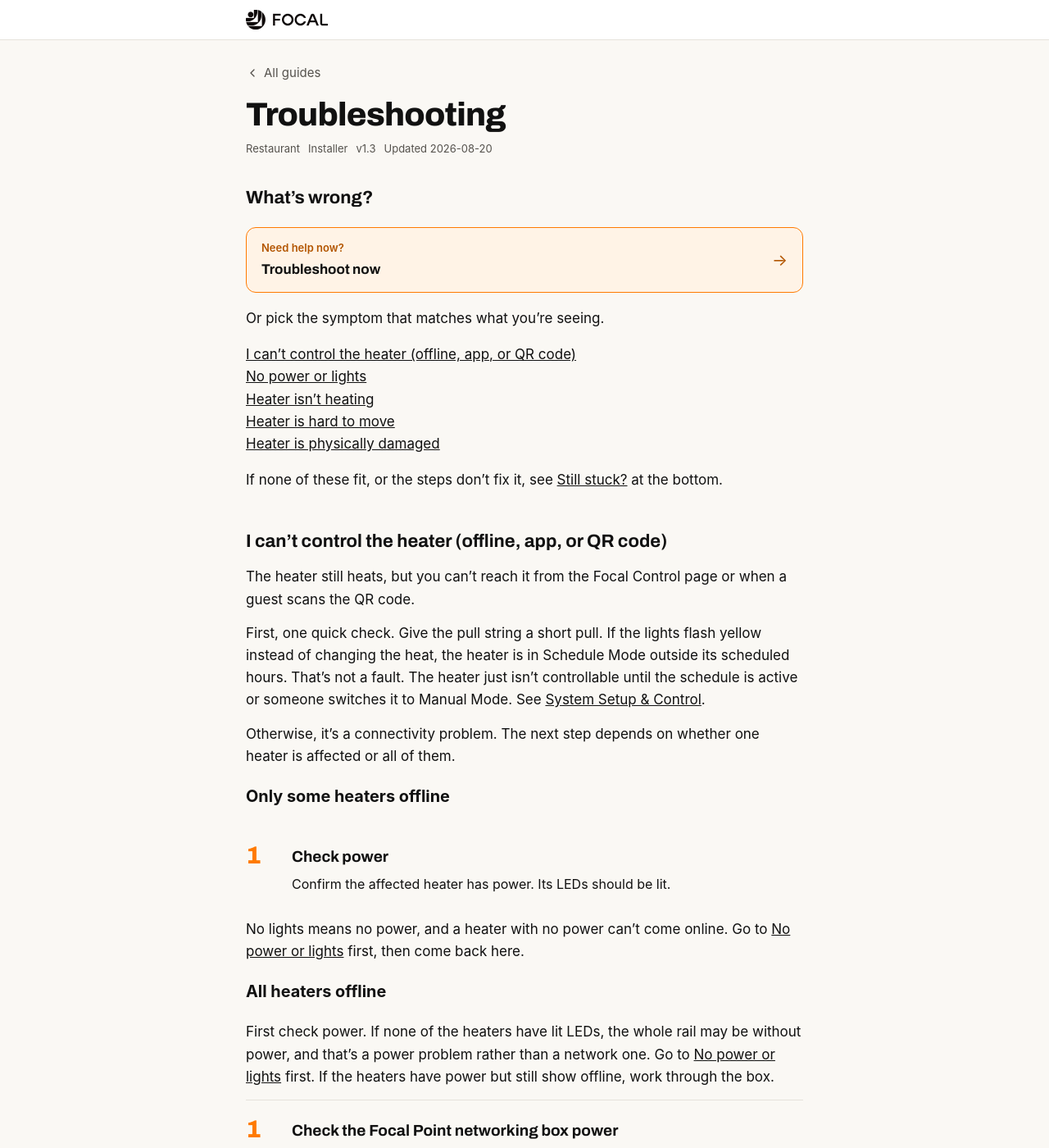
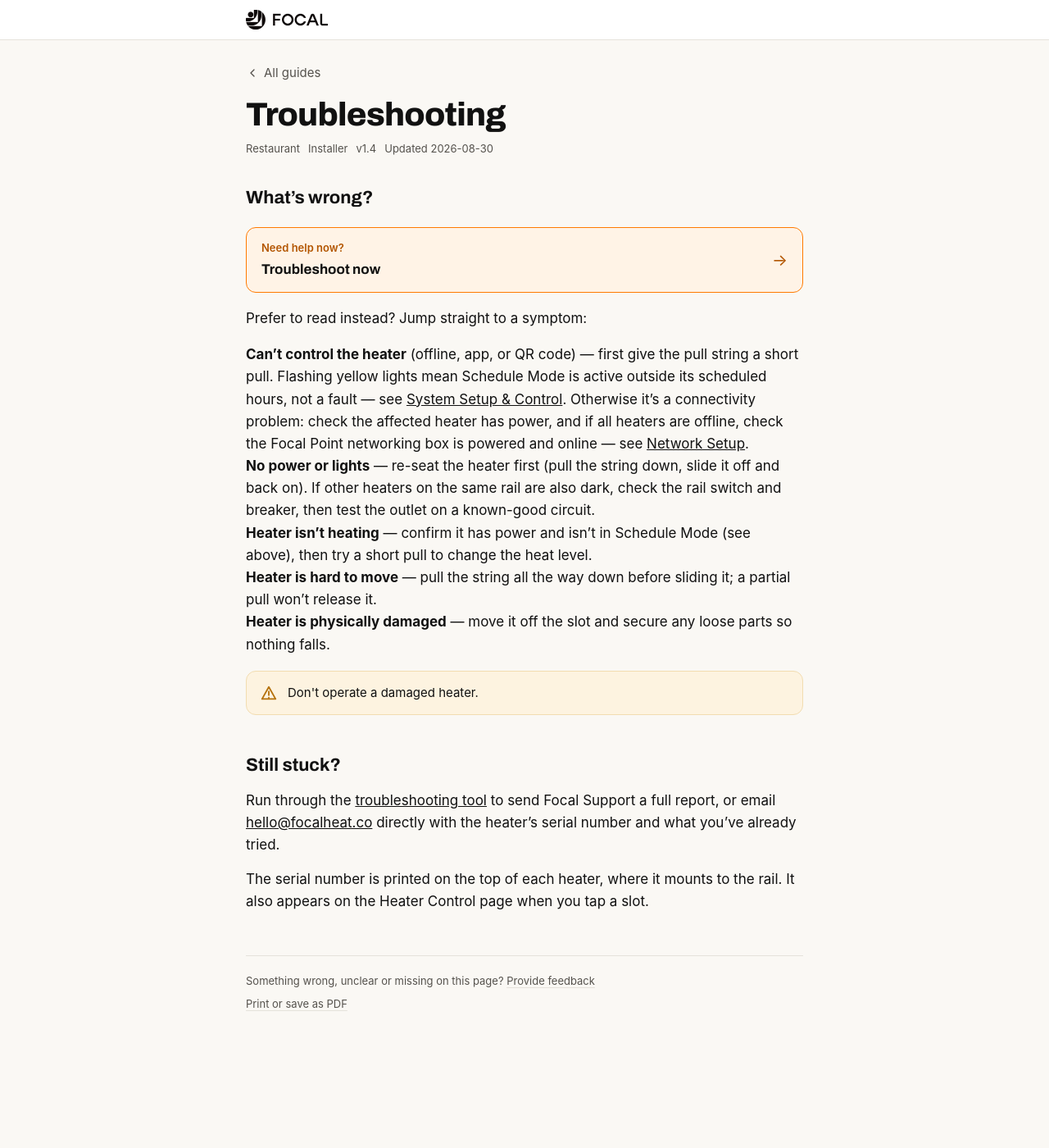
Before and after one commit to BeamT/external-docs, a Jekyll site: the page built from _guides/troubleshooting.md, in a window 1280 px wide and 1400 px high. Shown: the whole window at 82% size. Built offline with Jekyll 4.4.1, drawn with Linux system fonts in a browser that asks for light colours; some web fonts are replaced; some of the changed text lies outside the part shown.

Commit message:
slimmed down the troubleshooting guide

```diff
--- a/_guides/troubleshooting.md
+++ b/_guides/troubleshooting.md
@@ -3,92 +3,24 @@ title: Troubleshooting
 audience: [customer, installer]
 audience_order: {customer: 20, installer: 65}
 order: 80
-summary: Quick fixes for offline heaters, no heat, no power, and stuck units.
-version: "1.3"
-updated: "2026-08-20"
+summary: Use the troubleshooting tool for guided help, or jump straight to a symptom below.
+version: "1.4"
+updated: "2026-08-30"
 ---
 
 ## What's wrong?
 
 {% include fixitbanner.html %}
 
-Or pick the symptom that matches what you're seeing.
+Prefer to read instead? Jump straight to a symptom:
 
-- [I can't control the heater (offline, app, or QR code)](#cant-control)
-- [No power or lights](#no-power-or-lights)
-- [Heater isn't heating](#not-heating)
-- [Heater is hard to move](#hard-to-move)
-- [Heater is physically damaged](#physically-damaged)
+- **Can't control the heater** (offline, app, or QR code) — first give the pull string a short pull. Flashing yellow lights mean Schedule Mode is active outside its scheduled hours, not a fault — see [System Setup & Control]({{ site.baseurl }}/system-setup-control/). Otherwise it's a connectivity problem: check the affected heater has power, and if all heaters are offline, check the Focal Point networking box is powered and online — see [Network Setup]({{ site.baseurl }}/network-setup/).
+- **No power or lights** — re-seat the heater first (pull the string down, slide it off and back on). If other heaters on the same rail are also dark, check the rail switch and breaker, then test the outlet on a known-good circuit.
+- **Heater isn't heating** — confirm it has power and isn't in Schedule Mode (see above), then try a short pull to change the heat level.
+- **Heater is hard to move** — pull the string all the way down before sliding it; a partial pull won't release it.
+- **Heater is physically damaged** — move it off the slot and secure any loose parts so nothing falls.
 
-If none of these fit, or the steps don't fix it, see [Still stuck?](#still-stuck) at the bottom.
-
-## I can't control the heater (offline, app, or QR code) {#cant-control}
-
-The heater still heats, but you can't reach it from the Focal Control page or when a guest scans the QR code.
-
-First, one quick check. Give the pull string a short pull. If the lights flash yellow instead of changing the heat, the heater is in Schedule Mode outside its scheduled hours. That's not a fault. The heater just isn't controllable until the schedule is active or someone switches it to Manual Mode. See [System Setup & Control]({{ site.baseurl }}/system-setup-control/).
-
-Otherwise, it's a connectivity problem. The next step depends on whether one heater is affected or all of them.
-
-### Only some heaters offline
-
-{% include step.html number="1" title="Check power" body="Confirm the affected heater has power. Its LEDs should be lit." %}
-
-No lights means no power, and a heater with no power can't come online. Go to [No power or lights](#no-power-or-lights) first, then come back here.
-
-### All heaters offline
-
-First check power. If none of the heaters have lit LEDs, the whole rail may be without power, and that's a power problem rather than a network one. Go to [No power or lights](#no-power-or-lights) first. If the heaters have power but still show offline, work through the box.
-
-{% include step.html number="1" title="Check the Focal Point networking box power" body="Confirm the Focal Point networking box is plugged into power." %}
-
-{% include step.html number="2" title="Check its internet connection" body="Confirm the box is getting internet. The cable from the customer's router should run to the box's WAN port." %}
-
-For how the networking box and access point should be wired, see [Network Setup]({{ site.baseurl }}/network-setup/).
-
-If the heater is online, in Manual Mode, and responds to the pull string but still ignores the app and QR code, [contact Focal Support](#still-stuck).
-
-## No power or lights {#no-power-or-lights}
-
-No LEDs at all. Start with the single heater, then widen out.
-
-{% include step.html number="1" title="Re-seat the heater" body="Pull down on the pull string, move the heater away from the slot, then back, and let go of the string." %}
-
-If the lights come back, you're done. If not, and if other heaters on the same rail are also dark, it's likely the rail or the circuit rather than one heater.
-
-{% include step.html number="2" title="Check the whole rail" body="If every heater on the rail is dead, check the rail switch and the circuit breaker before treating it as a single-heater fault." %}
-
-{% include step.html number="3" title="Check the circuit, not just the heater" body="Test the rail on a known-good neighboring circuit with a non-contact outlet tester before assuming the heater is at fault." %}
-
-Still no power after that? [Contact Focal Support](#still-stuck).
-
-## Heater isn't heating {#not-heating}
-
-Two quick checks before anything else.
-
-If the LEDs are off, the heater has no power. This is really a power problem, so go to [No power or lights](#no-power-or-lights), then come back.
-
-If the lights flash yellow when you pull the string, the heater is in Schedule Mode outside its scheduled hours. It won't heat until the schedule is active or you switch to Manual Mode. See [System Setup & Control]({{ site.baseurl }}/system-setup-control/).
-
-If neither of those is happening, work through these.
-
-{% include step.html number="1" title="Confirm the heater has power" body="Check that the LEDs are lit. No lights means no power, and no power means no heat." %}
-
-{% include step.html number="2" title="Try a short pull" body="With power confirmed, give the pull string a short pull to change the heat level. If the heat changes, heating is working." %}
-
-If the heater has power, is in Manual Mode, and still produces no heat, [contact Focal Support](#still-stuck).
-
-## Heater is hard to move {#hard-to-move}
-
-Pull down fully on the pull string before you try to move the heater. A partial pull won't release it from the rail.
-
-If it's still hard to move after a full pull, [contact Focal Support](#still-stuck).
-
-## Heater is physically damaged {#physically-damaged}
-
-{% include warn.html text="If a grille or thermal engine is dislodged, or the unit is damaged, move it off the slot and secure any loose parts so nothing falls. Don't operate a damaged heater." %}
-
-Once the area is safe, [contact Focal Support](#still-stuck) for a loaner or replacement.
+{% include warn.html text="Don't operate a damaged heater." %}
 
 ## Still stuck?
 
```
Also changed, not shown: README.md.
